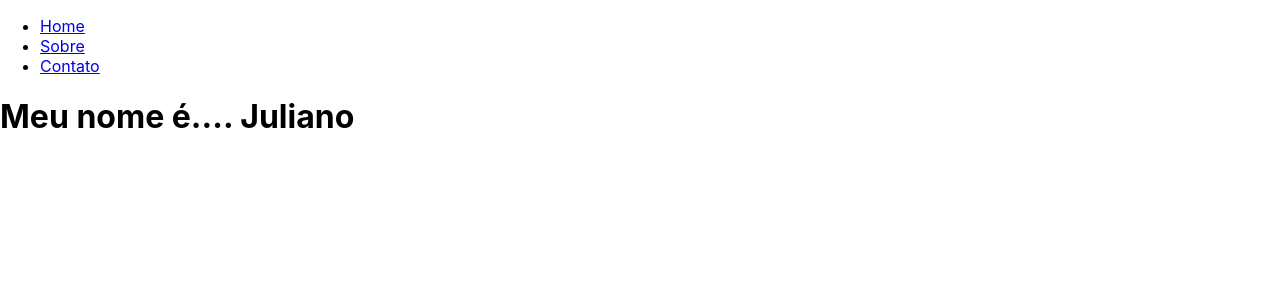
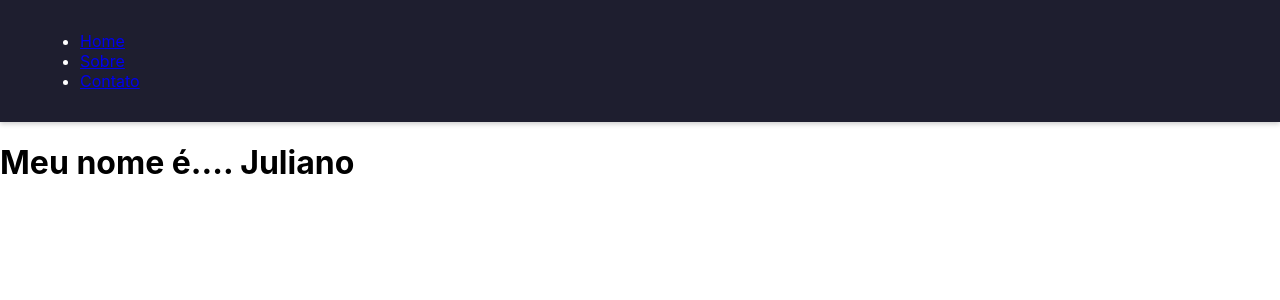
Before and after one commit to metratonpr/landing-page-app, a React (Create React App) app: page / in a window 1280 px wide. Shown: the top 300 px of the page. Built offline with nearby package versions, Linux system fonts and the light colour scheme.

Commit message:
Criar navegação

```diff
--- a/src/components/Header.css
+++ b/src/components/Header.css
@@ -0,0 +1,9 @@
+.header{
+    display:flex;
+    justify-content: space-between;
+    align-items: center;
+    padding: 15px 40px;
+    background-color: #1e1e2f;
+    color: white;
+    box-shadow: 0px 2px 5px rgba(0, 0, 0, 0.2);
+}
```
